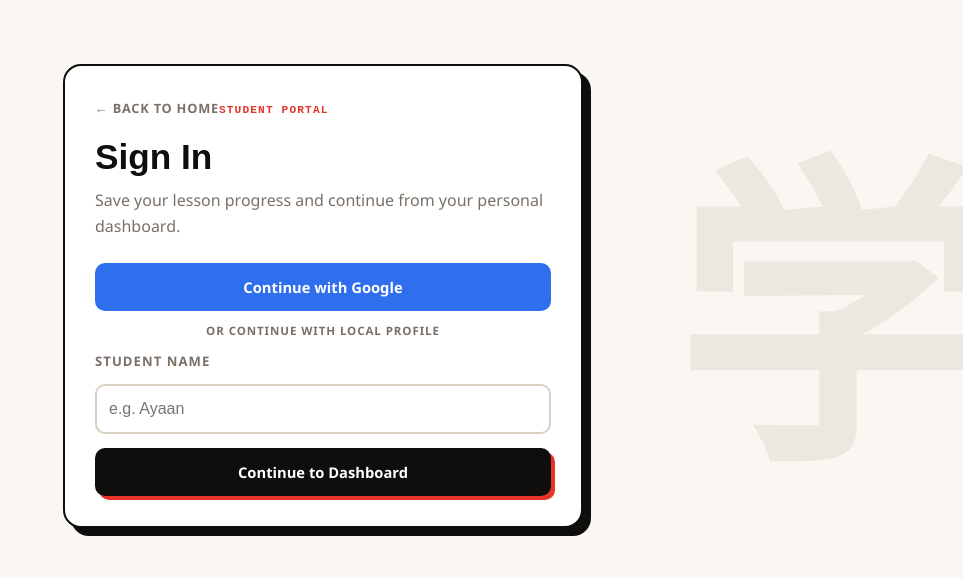
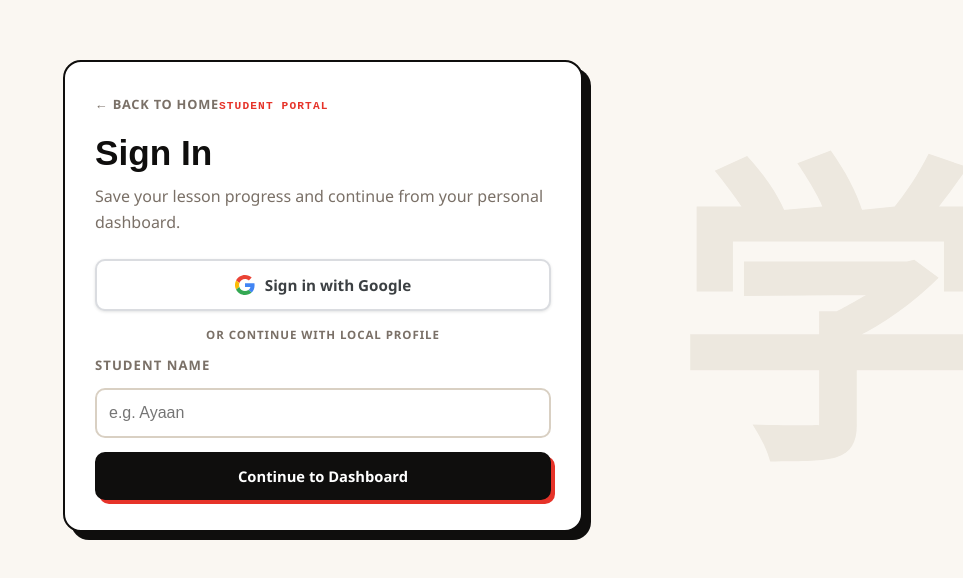
Before and after one commit to marufislam8924/skilldojo, a Next.js app: page /student/signin in a window 1280 px wide. Shown: the part 104-682 px from the top of the page, without its empty margins (317-1280 px from the left). Built offline with nearby package versions, Linux system fonts and the light colour scheme; no server answers.

Commit message:
Update Google sign-in button with official branding

```diff
--- a/app/student/signin/page.js
+++ b/app/student/signin/page.js
@@ -63,7 +63,13 @@ export default function StudentSignInPage() {
 
         {cloudReady ? (
           <button type="button" className={styles.googleBtn} onClick={handleGoogleSignIn}>
-            Continue with Google
+            <svg className={styles.googleIcon} viewBox="0 0 48 48" width="20" height="20">
+              <path fill="#EA4335" d="M24 9.5c3.54 0 6.71 1.22 9.21 3.6l6.85-6.85C35.9 2.38 30.47 0 24 0 14.62 0 6.51 5.38 2.56 13.22l7.98 6.19C12.43 13.72 17.74 9.5 24 9.5z"/>
+              <path fill="#4285F4" d="M46.98 24.55c0-1.57-.15-3.09-.38-4.55H24v9.02h12.94c-.58 2.96-2.26 5.48-4.78 7.18l7.73 6c4.51-4.18 7.09-10.36 7.09-17.65z"/>
+              <path fill="#FBBC05" d="M10.53 28.59a14.5 14.5 0 0 1 0-9.18l-7.98-6.19a24.0 24.0 0 0 0 0 21.56l7.98-6.19z"/>
+              <path fill="#34A853" d="M24 48c6.48 0 11.93-2.13 15.89-5.81l-7.73-6c-2.15 1.45-4.92 2.3-8.16 2.3-6.26 0-11.57-4.22-13.47-9.91l-7.98 6.19C6.51 42.62 14.62 48 24 48z"/>
+            </svg>
+            Sign in with Google
           </button>
         ) : (
           <p className={styles.helperText}>
--- a/app/student/signin/signin.module.css
+++ b/app/student/signin/signin.module.css
@@ -72,15 +72,36 @@
 .googleBtn {
   width: 100%;
   border-radius: 10px;
-  padding: 12px 14px;
-  font-size: 0.92rem;
-  font-weight: 700;
+  padding: 14px 16px;
+  font-size: 0.95rem;
+  font-weight: 600;
   cursor: pointer;
   font-family: inherit;
-  border: 2px solid #2f6fed;
-  background: #2f6fed;
-  color: #fff;
-  margin-bottom: 12px;
+  border: 2px solid #dadce0;
+  background: #fff;
+  color: #3c4043;
+  margin-bottom: 16px;
+  display: flex;
+  align-items: center;
+  justify-content: center;
+  gap: 10px;
+  transition: all 0.2s cubic-bezier(0.34, 1.56, 0.64, 1);
+  box-shadow: 0 1px 3px rgba(60, 64, 67, 0.15);
+}
+
+.googleIcon {
+  flex-shrink: 0;
+}
+
+.googleBtn:hover {
+  transform: translateY(-2px);
+  box-shadow: 0 4px 12px rgba(60, 64, 67, 0.2);
+  background: #f8f9fa;
+}
+
+.googleBtn:active {
+  transform: translateY(0);
+  box-shadow: 0 1px 3px rgba(60, 64, 67, 0.15);
 }
 
 .divider {
```
